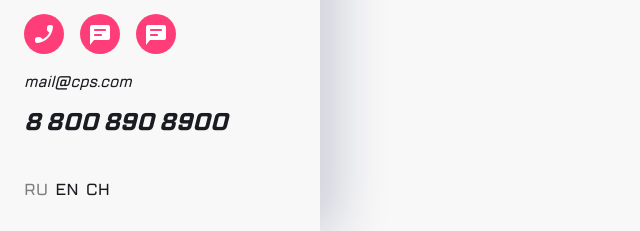
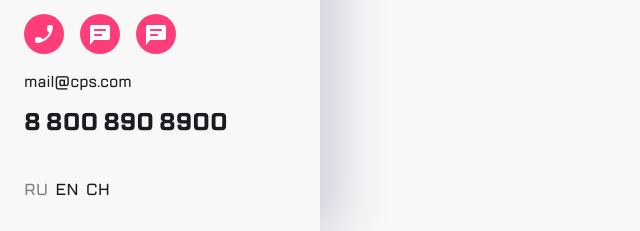
Before and after one commit to kroshepic/KataAcademy-layout, a plain HTML site: page modal-menu.html in a window 1280 px wide. Shown: the part 790-1021 px from the top of the page, 0-640 px from the left. Drawn offline with Linux system fonts and the light colour scheme.

Commit message:
Update styles.css

```diff
--- a/css/styles.css
+++ b/css/styles.css
@@ -21,6 +21,7 @@ li { list-style-type: none; }
 hr, h1, ul, p, button, img{ margin: 0; padding: 0 }
 img { border: none;}
 .button {  background: none; border: none; }
+address { font-style: normal; display: inherit}
 
 /* Mobile 320 px*/
 /* Header */
```
